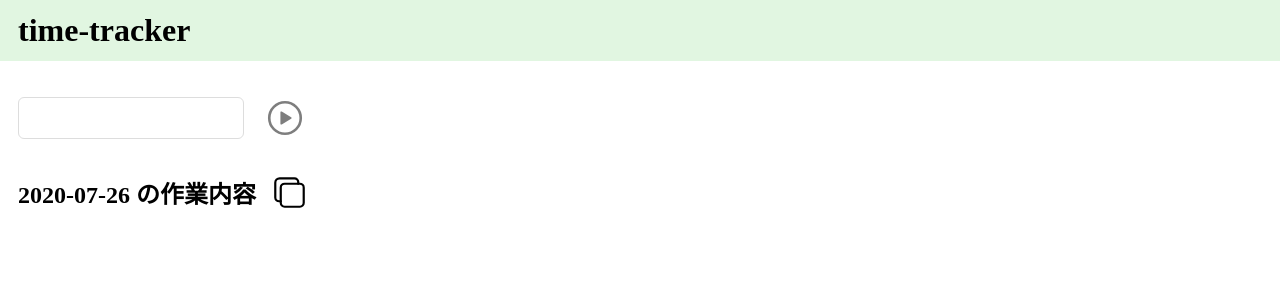
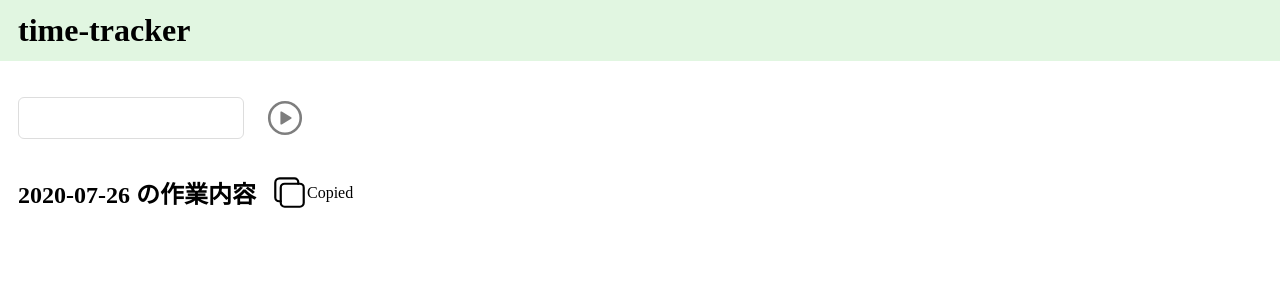
Before and after one commit to fujit/time-tracker, a React app: page / in a window 1280 px wide. Both pictures are taken after a click on the picture 289 px from the left and 192 px from the top of the page. Shown: the top 300 px of the page. Built offline with nearby package versions, Linux system fonts and the light colour scheme.

Commit message:
クリップボードへコピーした時にメッセージを表示

```diff
--- a/src/components/TrackerList/TrackerList.scss
+++ b/src/components/TrackerList/TrackerList.scss
@@ -10,6 +10,15 @@
 
 .listTitle {
   margin-right: 1rem;
+}
+
+.copiedMessage {
+  tab-size: 0.8rem;
+  transition: all 0.5s;
+
+  &Hidden {
+    opacity: 0;
+  }
 }
 
 .listTracker {
--- a/src/components/TrackerList/TrackerList.scss.d.ts
+++ b/src/components/TrackerList/TrackerList.scss.d.ts
@@ -1,6 +1,8 @@
 export const listGroup: string
 export const listHeader: string
 export const listTitle: string
+export const copiedMessage: string
+export const copiedMessageHidden: string
 export const listTracker: string
 export const listTrackerName: string
 export const listTrackerTime: string
--- a/src/components/TrackerList/TrackerList.tsx
+++ b/src/components/TrackerList/TrackerList.tsx
@@ -29,6 +29,7 @@ type Props = {
   isShowBreakdown: boolean
   breakdownTracker?: Tracker
   copySummary: () => void
+  isDisplayCopiedMessage: boolean
 } & ContainerProps
 
 const Component: React.FC<Props> = ({
@@ -44,6 +45,7 @@ const Component: React.FC<Props> = ({
   breakdownTracker,
   copySummary,
   today,
+  isDisplayCopiedMessage,
 }) => (
   <div className={styles.listGroup}>
     {breakdownTracker && isShowBreakdown && (
@@ -56,6 +58,14 @@ const Component: React.FC<Props> = ({
     <div className={styles.listHeader}>
       <h2 className={styles.listTitle}>{today} の作業内容</h2>
       <CopyIcon width={35} height={35} onClick={copySummary} />
+      <p
+        className={classNames(
+          styles.copiedMessage,
+          isDisplayCopiedMessage ? '' : styles.copiedMessageHidden
+        )}
+      >
+        Copied
+      </p>
     </div>
     <div>
       {trackers.map((tracker) => (
@@ -97,6 +107,7 @@ const Component: React.FC<Props> = ({
 export const TrackerList: React.FC<ContainerProps> = (props) => {
   const [isShowBreakdown, setIsShowBreakdown] = React.useState(false)
   const [breakdownTracker, setBreakdownTracker] = React.useState<Tracker | undefined>(undefined)
+  const [isDisplayCopiedMessage, setIsDisplayCopiedMessage] = React.useState(false)
 
   const showBreakdown = (tracker: Tracker) => {
     setIsShowBreakdown(true)
@@ -140,10 +151,17 @@ export const TrackerList: React.FC<ContainerProps> = (props) => {
     }))
 
     const copyData = arrangeTrackerData(trackerSummary)
-    clipboardCopy(copyData)
+    const result = clipboardCopy(copyData)
 
-    // TODO: メッセージ
+    if (result) {
+      setIsDisplayCopiedMessage(true)
+
+      setTimeout(() => {
+        setIsDisplayCopiedMessage(false)
+      }, 1000 * 5)
+    }
   }
+
   return (
     <Component
       {...props}
@@ -153,6 +171,7 @@ export const TrackerList: React.FC<ContainerProps> = (props) => {
       isShowBreakdown={isShowBreakdown}
       breakdownTracker={breakdownTracker}
       copySummary={copySummary}
+      isDisplayCopiedMessage={isDisplayCopiedMessage}
     />
   )
 }
```
